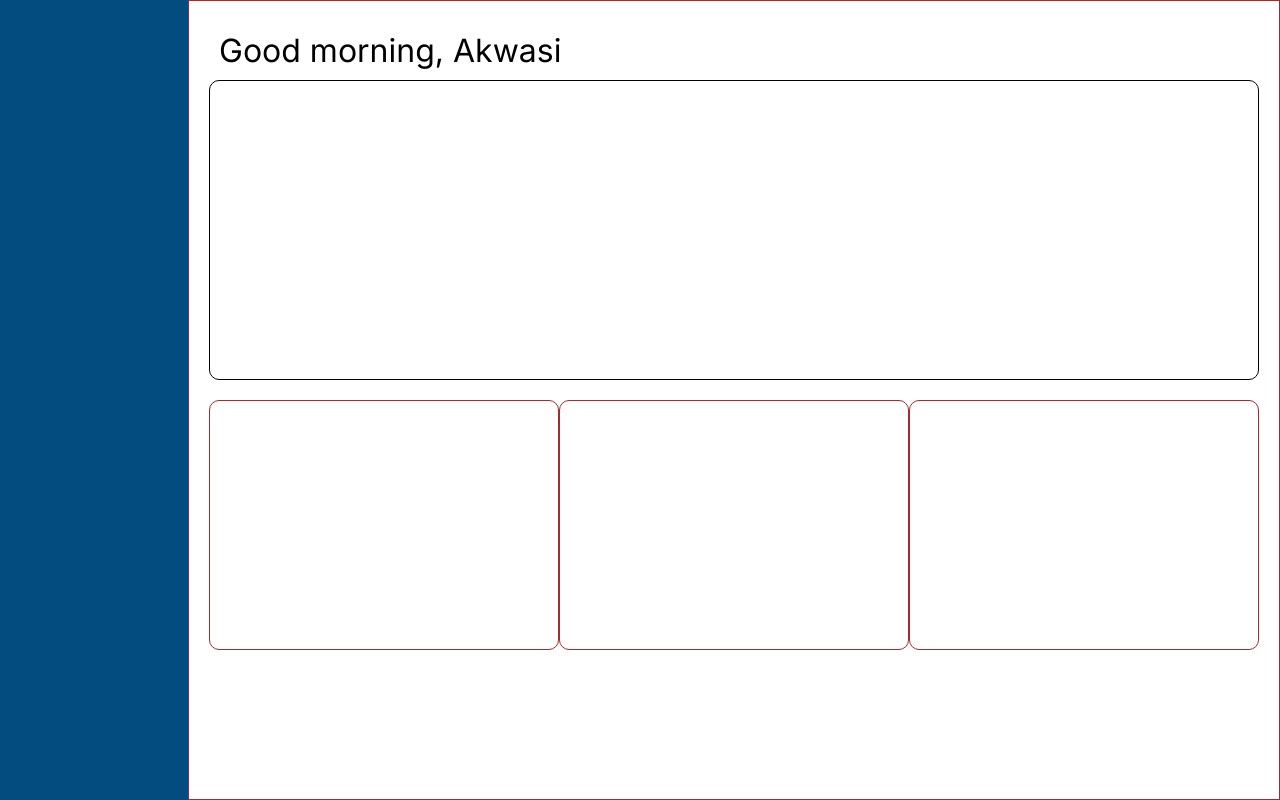
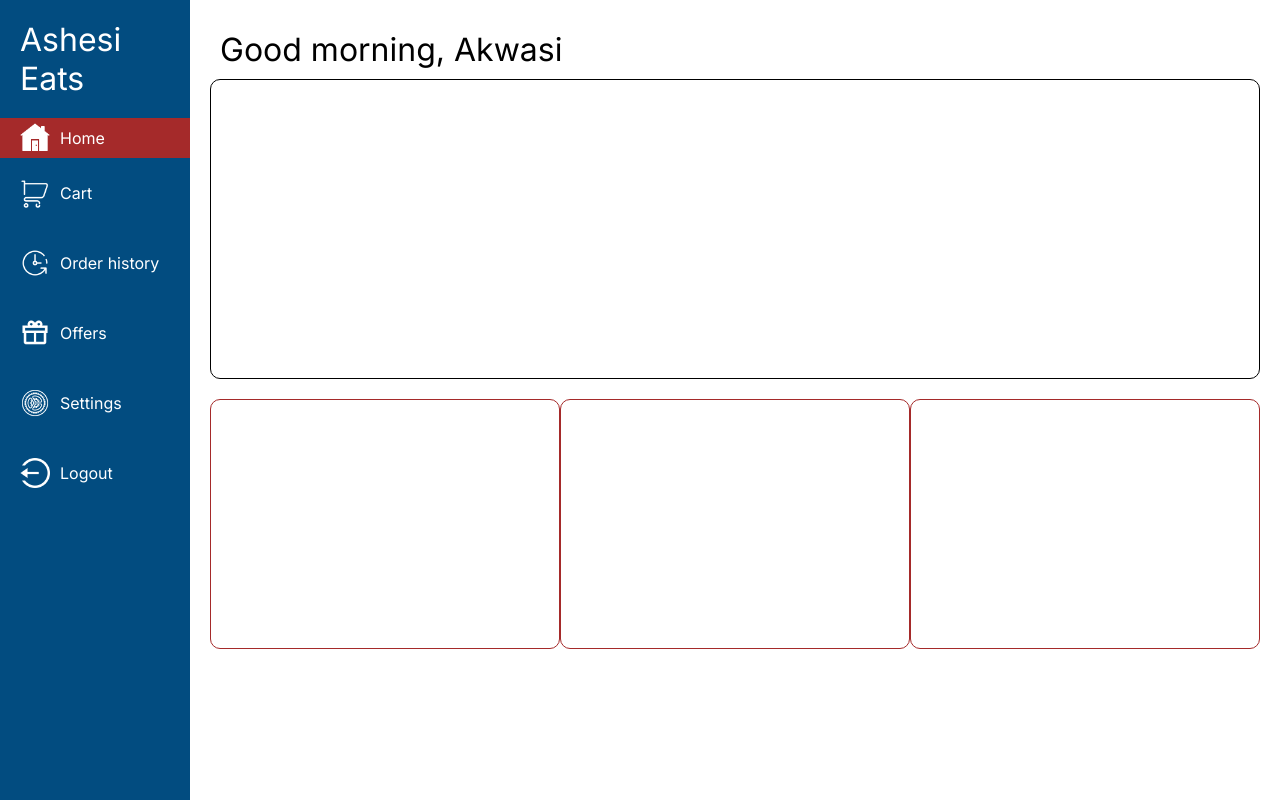
Before and after one commit to Akwasi123/AshesiEats-Software-Engineering-Project, a PHP site: page /homepage.html in a window 1280 px wide. Run offline with PHP 8.4, Linux system fonts and the light colour scheme.

Commit message:
Homepage updated

```diff
--- a/assets/css/homepage.css
+++ b/assets/css/homepage.css
@@ -27,7 +27,7 @@ body{
 
 .main-content{
     flex-basis: 85%;
-    border: 1px solid brown;
+    /* border: 1px solid brown; */
     padding: 20px;
 }
 
@@ -56,3 +56,45 @@ body{
     border-radius: 10px;
     border: 1px solid brown;
 }
+
+.sidebar{
+    display: flex;
+    flex-direction: column;
+    align-items: center;
+
+}
+
+.brand{
+    display: flex;
+    align-items: center;
+    padding: 20px;
+}
+
+.brand p{
+    color: white;
+    /* margin-left: 10px; */
+    font-size: 2rem;
+}
+
+.menu{
+    display: flex;
+    align-items: center;
+    padding: 20px;
+}
+
+.menu a{
+    text-decoration: none;
+    color: white;
+    text-align: left;
+    padding-left: 10px;
+}
+
+.bottom{
+    margin-top: auto;
+}
+
+.active{
+    height: 35px;
+    width: 100%;
+    background-color: brown;
+}
--- a/homepage.html
+++ b/homepage.html
@@ -14,6 +14,48 @@
     <div class="content-container">
         <!-- content on sidebar -->
         <div class="sidebar">
+            <div class="contents">
+                <!-- brand -->
+                <div class="brand">
+                    <!-- <img src="./assets/img/9f914596-0217-419b-a760-d7b4019574ae.svg" alt="" width="60"> -->
+                    <p>Ashesi Eats</p>
+                </div>
+
+                <!-- menu items -->
+                <div class="menu active">
+                    <img src="./assets/img/icons8-home-page-100.png" alt="" width="30">
+                    <a href="">Home</a>
+                </div>
+
+                <div class="menu">
+                    <img src="./assets/img/icons8-shopping-cart-100.png" alt="" width="30">
+                    <a href="">Cart</a>
+                </div>
+
+                <div class="menu">
+                    <img src="./assets/img/icons8-time-machine-100.png" alt="" width="30">
+                    <a href="">Order history</a>
+                </div>
+
+
+                <div class="menu">
+                    <img src="./assets/img/icons8-gift-100.png" alt="" width="30">
+                    <a href="">Offers</a>
+                </div>
+
+                <div class="bottom">
+                    <div class="menu">
+                        <img src="./assets/img/icons8-settings-100.png" alt="" width="30">
+                        <a href="">Settings</a>
+                    </div>
+
+                    <div class="menu">
+                        <img src="./assets/img/icons8-logout-rounded-left-100.png" alt="" width="30">
+                        <a href="">Logout</a>
+                    </div>
+                </div>
+
+            </div>
 
         </div>
 
--- a/index.php
+++ b/index.php
@@ -20,7 +20,7 @@
             <img src="" alt="">
             <p>Ashesi Eats</p>
         </div>
-        <form action="index.php" class="login-form" method="post">
+        <form action="homepage.html" class="login-form" method="post">
         <?php include ('error.php'); ?>
 
             <div class="field">
```
Also changed, not shown: assets/img/9f914596-0217-419b-a760-d7b4019574ae.svg (added), assets/img/icons8-gift-100.png (added), assets/img/icons8-home-page-100.png (added), assets/img/icons8-logout-rounded-left-100.png (added), assets/img/icons8-settings-100.png (added), assets/img/icons8-shopping-cart-100.png (added), assets/img/icons8-time-machine-100.png (added), 3 other files.
